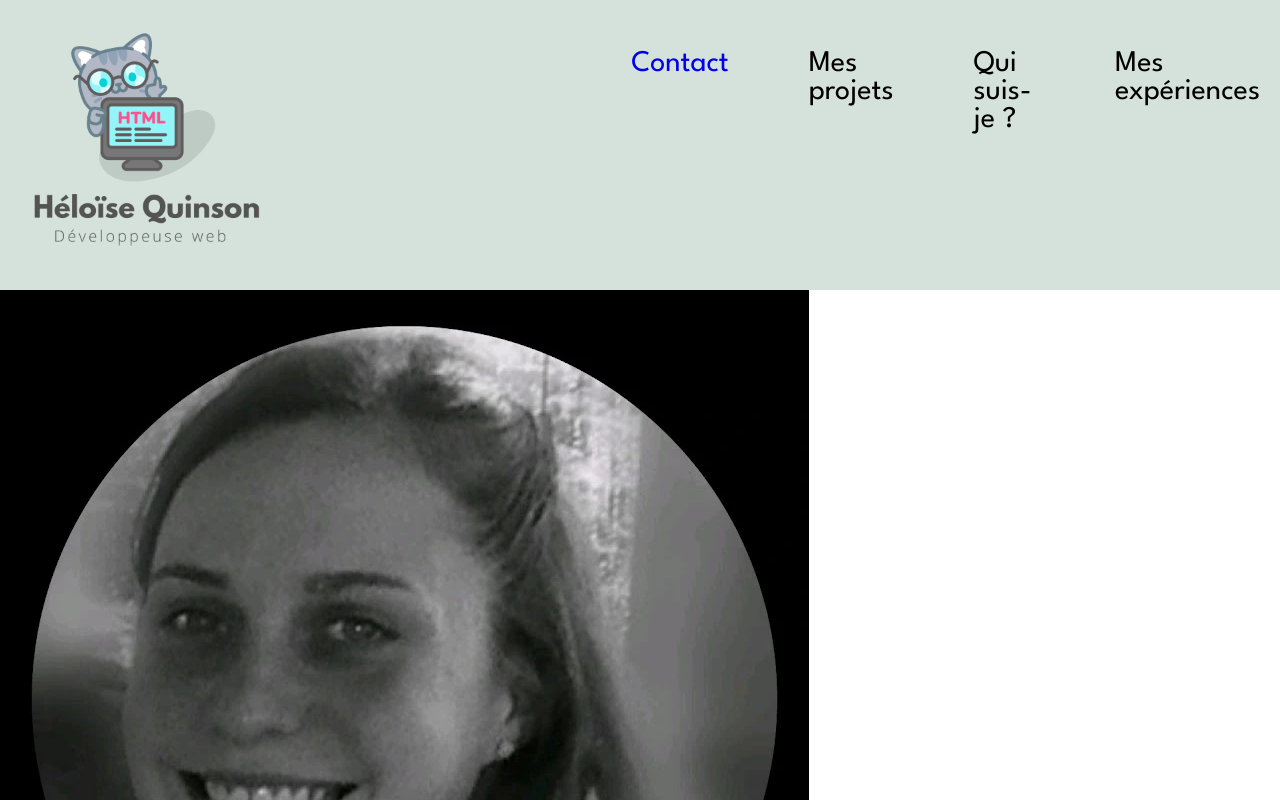
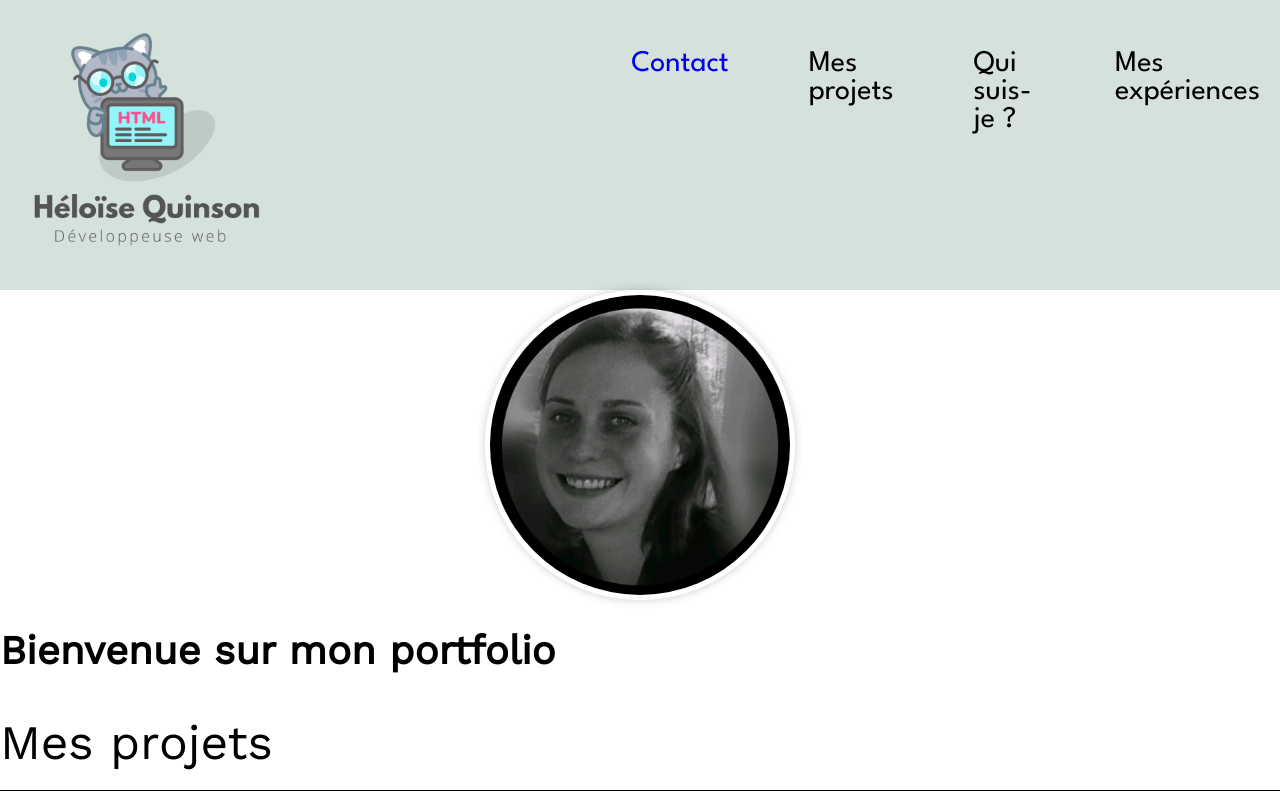
Before and after one commit to HeloiseQsn/myportfolio, a React (Vite) app: page / in a window 1280 px wide. Shown: the top 800 px of the page. Built offline with nearby package versions, Linux system fonts and the light colour scheme; a web font is replaced by a local one.

Commit message:
ajout style photo profil

```diff
--- a/src/components/ProfileImg/index.jsx
+++ b/src/components/ProfileImg/index.jsx
@@ -1,9 +1,14 @@
+import './profileImg.scss'
 import profileImg from '../../assets/images/profil/profil.webp'
 
 function ProfileImage() {
   return (
     <div className="profile-img__container">
-      <img src={profileImg} alt="Profile" className="profile-image" />
+      <img
+        src={profileImg}
+        alt="Profile"
+        className="profile-img__container--photo"
+      />
     </div>
   )
 }
--- a/src/components/ProfileImg/profileImg.scss
+++ b/src/components/ProfileImg/profileImg.scss
@@ -0,0 +1,18 @@
+@use '../../style/main.scss' as mainStyle;
+@use '../../style/variables.scss' as vars;
+@use '../../style/mixin.scss' as mixin;
+
+.profile-img__container {
+  display: flex;
+  justify-content: center;
+
+  &--photo {
+    width: 300px;
+    height: 300px;
+    border-radius: 50%;
+    border: 5px solid white;
+    box-shadow: 0 0 10px rgba(0, 0, 0, 0.2);
+    object-fit: cover;
+    object-position: center top;
+  }
+}
```
